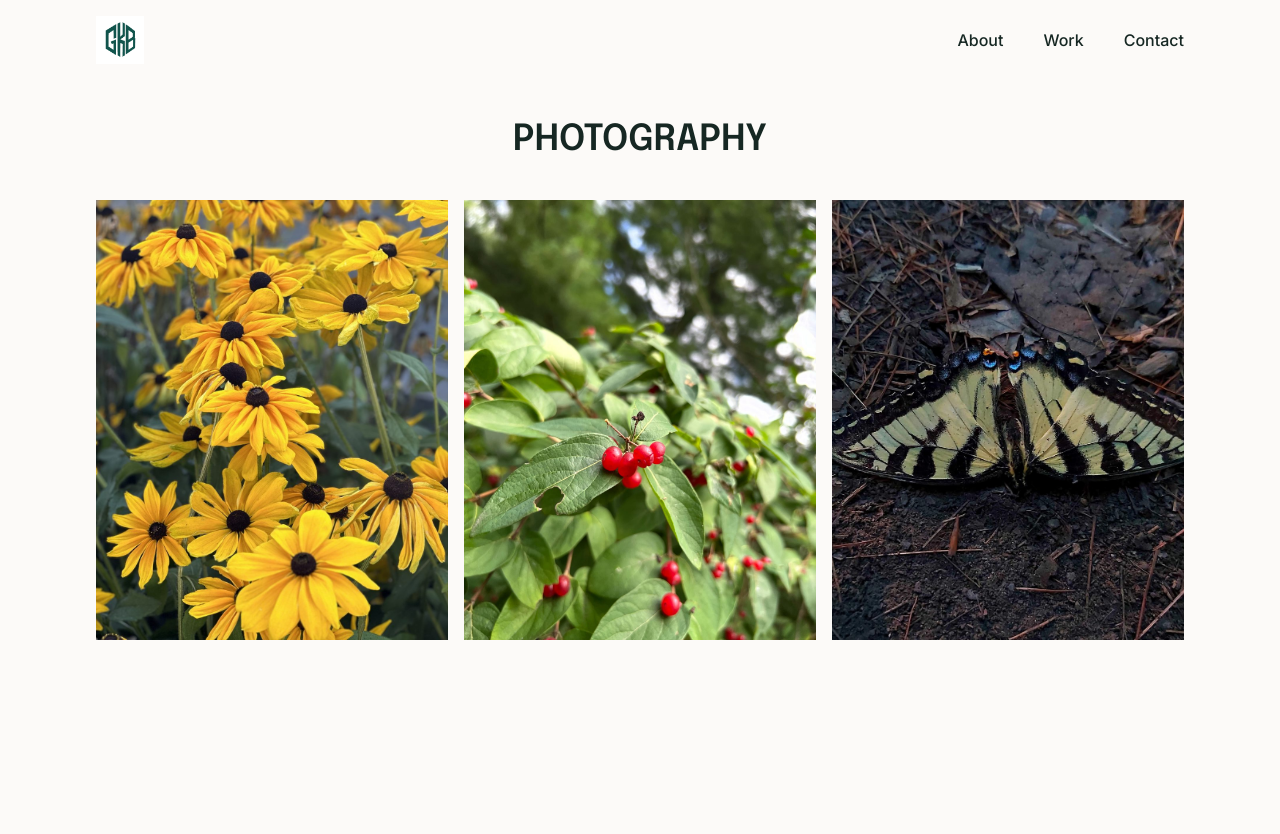
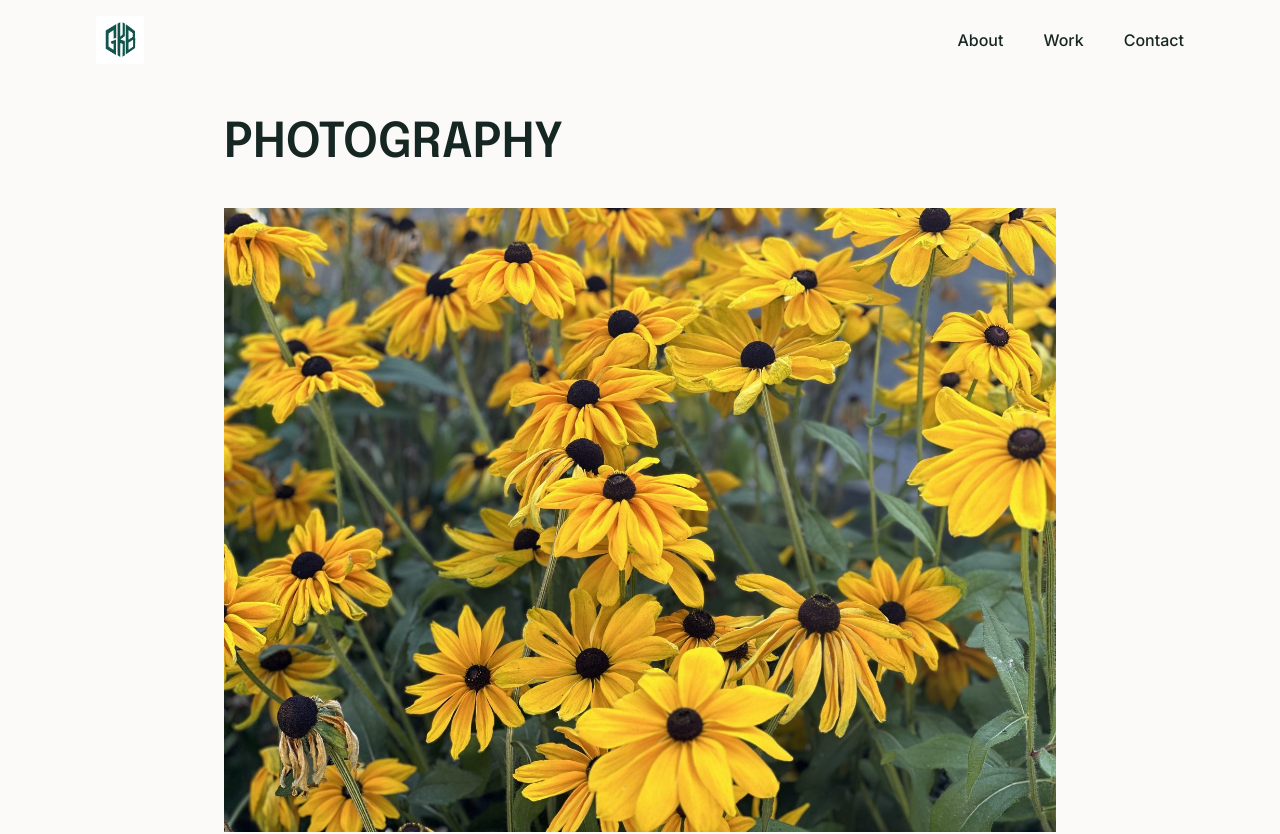
Before and after one commit to gulsheenkb/Gulsheen-Bhatia-Portfolio, a Next.js app: page /photography in a window 1280 px wide. Shown: the top 834 px of the page. Before the commit the page ends 800 px from the top, so only its background shows below. Built offline with nearby package versions, Linux system fonts and the light colour scheme.

Commit message:
Put original images back on Adobe Designs and Photography pages
Co-authored-by: gbhatia <gbhatia@tapestry.com>

```diff
--- a/src/app/photography/page.tsx
+++ b/src/app/photography/page.tsx
@@ -8,21 +8,20 @@ export const metadata: Metadata = {
 
 export default function PhotographyPage() {
   return (
-    <div className="mx-auto w-full max-w-6xl px-4 py-10 sm:px-6 lg:px-8">
-      <h1 className="mb-10 text-center font-display text-3xl font-semibold sm:text-4xl">
+    <div className="mx-auto w-full max-w-4xl px-4 py-10 sm:px-6 lg:px-8">
+      <h1 className="mb-10 font-display text-3xl font-semibold sm:text-5xl">
         PHOTOGRAPHY
       </h1>
-      <div className="grid grid-cols-1 gap-4 sm:grid-cols-3">
+      <div className="flex flex-col gap-8">
         {photos.map((photo) => (
-          <div key={photo.src} className="relative aspect-[4/5]">
-            <Image
-              src={photo.src}
-              alt={photo.alt}
-              fill
-              className="object-cover"
-              sizes="(max-width: 640px) 100vw, 33vw"
-            />
-          </div>
+          <Image
+            key={photo.src}
+            src={photo.src}
+            alt={photo.alt}
+            width={1600}
+            height={1200}
+            className="h-auto w-full"
+          />
         ))}
       </div>
     </div>
--- a/src/lib/content.ts
+++ b/src/lib/content.ts
@@ -276,6 +276,9 @@ export const projects: Project[] = [
         ],
       },
     ],
+    gallery: [
+      { src: "/images/tEjZDLkvHBjbwmy32rmgxb7SeI.png", alt: "Adobe Creative Cloud" },
+    ],
   },
 ];
 
```
